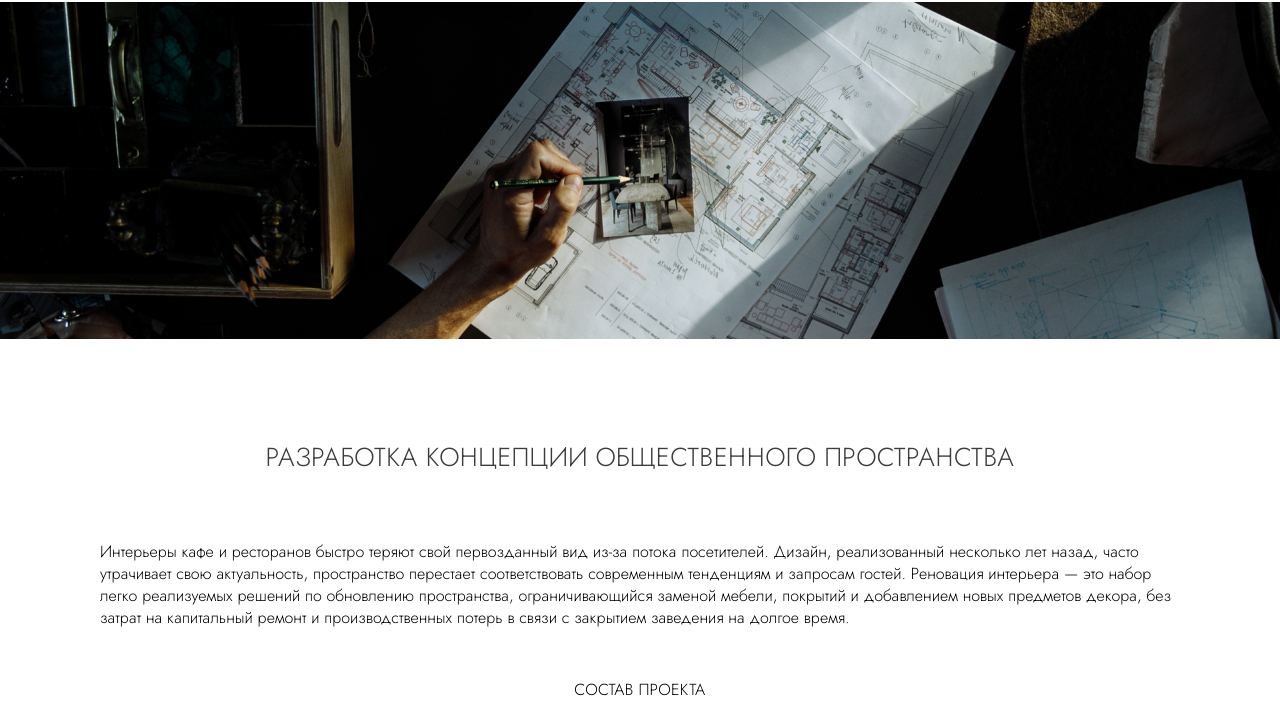
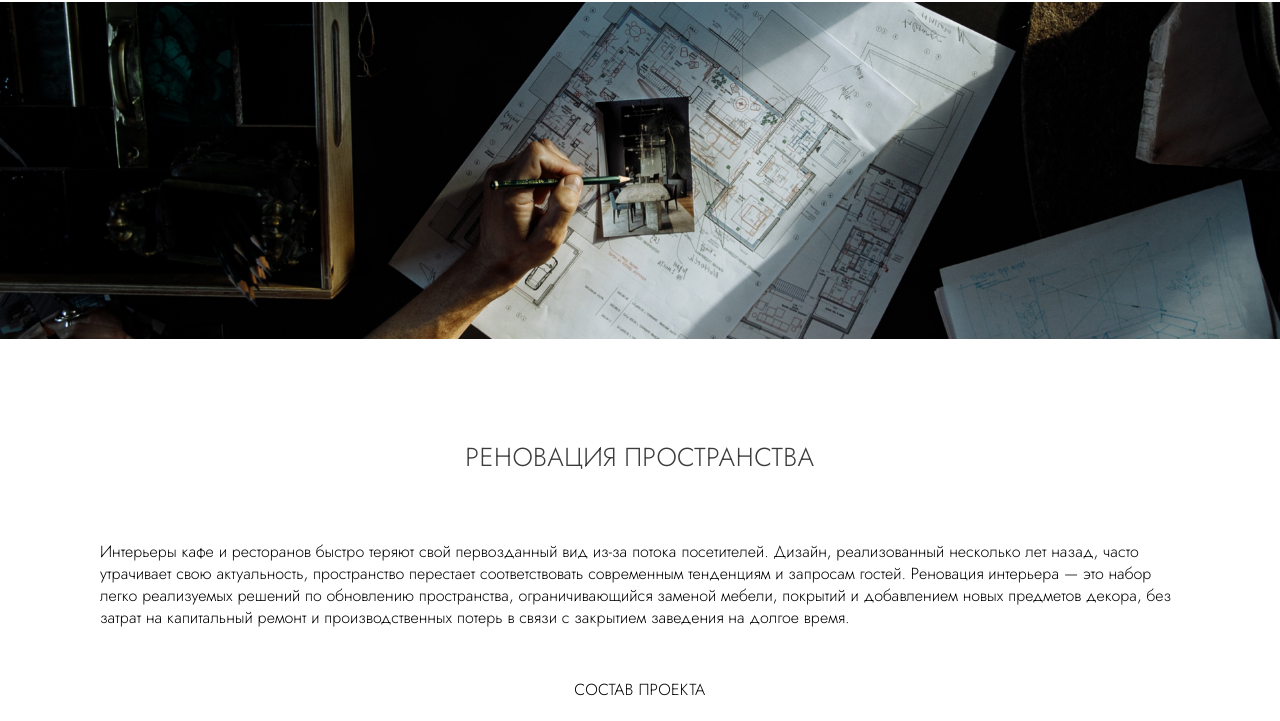
Before and after one commit to skrega/LPTV, a website: page app/space-renovation.html in a window 1280 px wide. Shown: the part 79-800 px from the top of the page. Drawn offline with nearby package versions, Linux system fonts and the light colour scheme.

Commit message:
change title in space-renovetion

```diff
--- a/app/space-renovation.html
+++ b/app/space-renovation.html
@@ -84,11 +84,11 @@
   <main class="main">
     <div class="services-page section">
       <div class="services-img section">
-        <img  src="images/renovation-img.jpg" alt="Разработка концепции общественного пространствав">
+        <img  src="images/renovation-img.jpg" alt="Реновация пространства">
       </div>
       <div class="container">
         <div class="services__content mb-5">
-          <h1 class="title mb-8 text-center">Разработка концепции общественного пространства</h1>
+          <h1 class="title mb-8 text-center">Реновация пространства</h1>
           <div class="services__text ">
             Интерьеры кафе и ресторанов быстро теряют свой первозданный вид из-за потока посетителей. Дизайн, реализованный несколько лет назад, часто утрачивает свою актуальность, пространство перестает соответствовать современным тенденциям и запросам гостей. Реновация интерьера — это набор легко реализуемых решений по обновлению пространства, ограничивающийся заменой мебели, покрытий и добавлением новых предметов декора, без затрат на капитальный ремонт и производственных потерь в связи с закрытием заведения на долгое время.
           </div>
```
